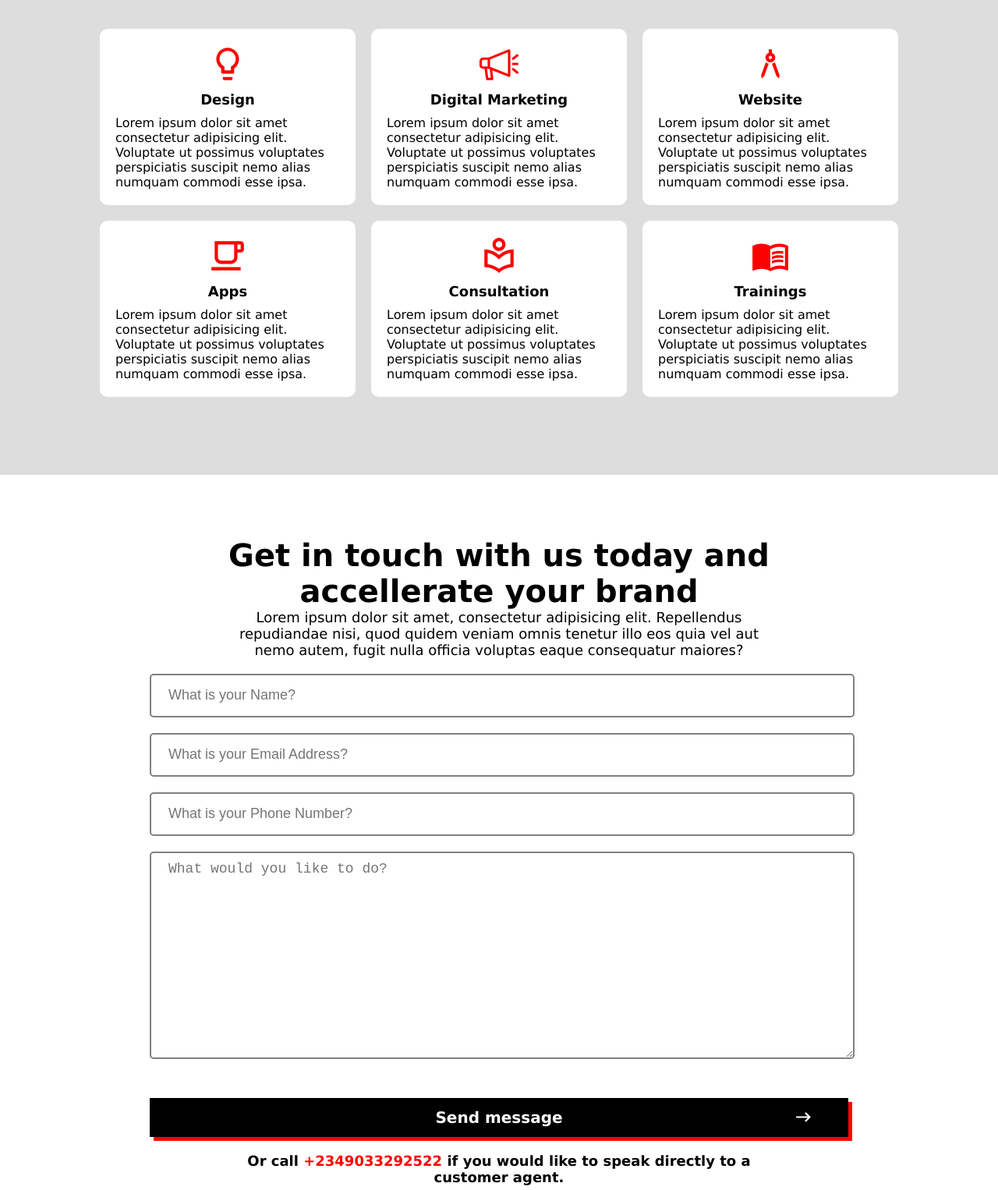
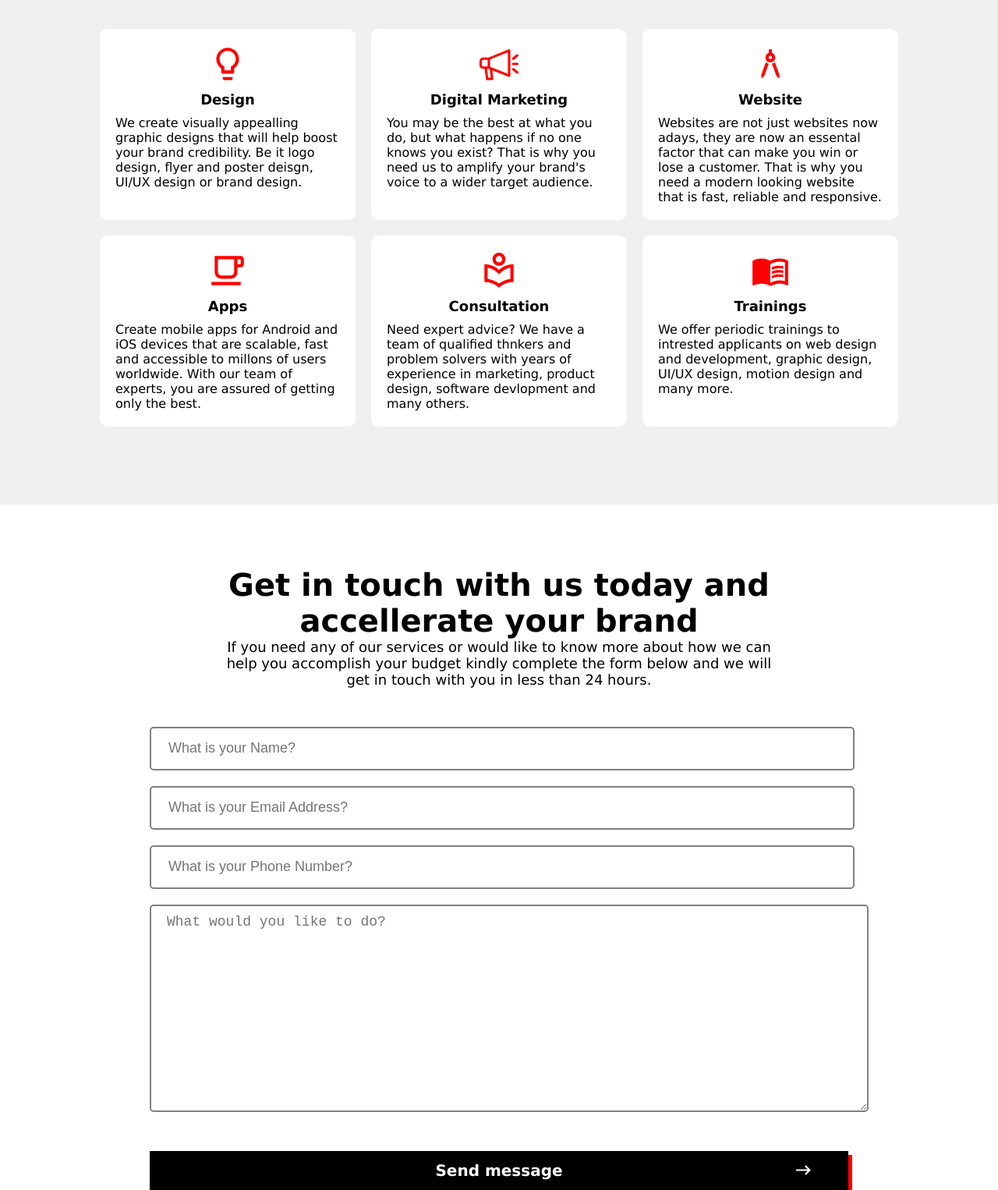
Before and after one commit to bitbender1010/AlphaPointMedia, a plain HTML site: page index.html in a window 1280 px wide. Shown: the part 1274-2800 px from the top of the page at 78% size. Drawn offline with Linux system fonts and the light colour scheme.

Commit message:
update to push

```diff
--- a/index.html
+++ b/index.html
@@ -25,7 +25,7 @@
     <!--banner-content-->
     <div class="banner-content">
         <div class="bc-main">A World Class 360 Digital Agency Helping You <span class="bcm-highlght">Serve Your Customers Better</span></div>
-        <div class="bc-sub">We help you grow your business and brand through website designing, digital marketing, content creation and lots more.</div>
+        <div class="bc-sub">We help you grow your business and brand through website design, digital marketing, content creation and lots more.</div>
         <a class="cta" href="#cta"> <span>Get a free consultation</span> <img src="./images/arrow.svg"/></a>
     </div>
     </div>
@@ -37,14 +37,17 @@
         <div>
             <button class="wwa-text">Who we are</button>
             <div class="wwa-main">We are a full service creative digital agency</div>
-            <div class="wwa-para">AlphaPointMedia is a one stop shop that creates digital solutions to deliver innovative, creative and interactive experiences for brands across the globe.
+            <div class="wwa-para">Alpha Point Media is your one stop agency that creates digital solutions to deliver innovative, creative and interactive experiences for brands across the globe.
                 <br> <br>
-                We are driven by the passion to explore new strategies, innovate, and experiment.</div>
+                We are driven by the passion to explore new strategies, innovations, and experiment beyond industry best practices this is why we are the best for your business and brand.
+
+
+            </div>
         </div>
 
         <!--2-->
         <div class="right-img">
-            <img src="./images/woman.png"/>
+            <img src="./images/woman.jpg"/>
         </div>
     </div>
 
@@ -64,7 +67,9 @@
         <div class="wwd-boxes">
             <img src="./images/lightbulb.svg" class="wwd-center-icon"/>
             <div class="main-wwd">Design</div>
-            <div>Lorem ipsum dolor sit amet consectetur adipisicing elit. Voluptate ut possimus voluptates perspiciatis suscipit nemo alias numquam commodi esse ipsa.</div>
+            <div>
+                We create visually appealling graphic designs that will help boost your brand credibility. Be it logo design, flyer and poster deisgn, UI/UX design or brand design.
+            </div>
 
             <!-- <svg id="keyboard_backspace-black-18dp" class="wwd-arrow" xmlns="http://www.w3.org/2000/svg" width="83.962" height="83.962" viewBox="0 0 83.962 83.962">
                 <path id="Path_1" data-name="Path 1" d="M83.962,0H0V83.962H83.962Z" fill="none"/>
@@ -75,7 +80,9 @@
         <div class="wwd-boxes">
             <img src="./images/megaphone.svg" class="wwd-center-icon"/>
             <div class="main-wwd">Digital Marketing</div>
-            <div>Lorem ipsum dolor sit amet consectetur adipisicing elit. Voluptate ut possimus voluptates perspiciatis suscipit nemo alias numquam commodi esse ipsa.</div>
+            <div>
+                You may be the best at what you do, but what happens if no one knows you exist? That is why you need us to amplify your brand's voice to a wider target audience.
+            </div>
 
             <!-- <svg id="keyboard_backspace-black-18dp" class="wwd-arrow" xmlns="http://www.w3.org/2000/svg" width="83.962" height="83.962" viewBox="0 0 83.962 83.962">
                 <path id="Path_1" data-name="Path 1" d="M83.962,0H0V83.962H83.962Z" fill="none"/>
@@ -86,7 +93,10 @@
         <div class="wwd-boxes">
             <img src="./images/compass.svg" class="wwd-center-icon"/>
             <div class="main-wwd">Website</div>
-            <div>Lorem ipsum dolor sit amet consectetur adipisicing elit. Voluptate ut possimus voluptates perspiciatis suscipit nemo alias numquam commodi esse ipsa.</div>
+            <div>
+                Websites are not just websites now adays, they are now an essental factor that can make you win or lose a customer.
+                That is why you need a modern looking website that is fast, reliable and responsive.
+            </div>
 
             <!-- <svg id="keyboard_backspace-black-18dp" class="wwd-arrow" xmlns="http://www.w3.org/2000/svg" width="83.962" height="83.962" viewBox="0 0 83.962 83.962">
                 <path id="Path_1" data-name="Path 1" d="M83.962,0H0V83.962H83.962Z" fill="none"/>
@@ -100,7 +110,10 @@
             <div class="wwd-boxes">
                 <img src="./images/coffee.svg" class="wwd-center-icon"/>
                 <div class="main-wwd">Apps</div>
-                <div>Lorem ipsum dolor sit amet consectetur adipisicing elit. Voluptate ut possimus voluptates perspiciatis suscipit nemo alias numquam commodi esse ipsa.</div>
+                <div>
+                    Create mobile apps for Android and iOS devices that are scalable, fast and accessible to millons of users worldwide.
+                    With our team of experts, you are assured of getting only the best.
+                </div>
 
                 <!-- <svg id="keyboard_backspace-black-18dp" class="wwd-arrow" xmlns="http://www.w3.org/2000/svg" width="83.962" height="83.962" viewBox="0 0 83.962 83.962">
                     <path id="Path_1" data-name="Path 1" d="M83.962,0H0V83.962H83.962Z" fill="none"/>
@@ -111,7 +124,10 @@
             <div class="wwd-boxes">
                 <img src="./images/xtraa.svg" class="wwd-center-icon"/>
                 <div class="main-wwd">Consultation</div>
-                <div>Lorem ipsum dolor sit amet consectetur adipisicing elit. Voluptate ut possimus voluptates perspiciatis suscipit nemo alias numquam commodi esse ipsa.</div>
+                <div>
+                    Need expert advice? We have a team of qualified thnkers and problem solvers with years of experience in marketing,
+                    product design, software devlopment and many others.
+                </div>
 
                 <!-- <svg id="keyboard_backspace-black-18dp" class="wwd-arrow" xmlns="http://www.w3.org/2000/svg" width="83.962" height="83.962" viewBox="0 0 83.962 83.962">
                     <path id="Path_1" data-name="Path 1" d="M83.962,0H0V83.962H83.962Z" fill="none"/>
@@ -122,7 +138,9 @@
             <div class="wwd-boxes">
                 <img src="./images/book.svg" class="wwd-center-icon"/>
                 <div class="main-wwd">Trainings</div>
-                <div>Lorem ipsum dolor sit amet consectetur adipisicing elit. Voluptate ut possimus voluptates perspiciatis suscipit nemo alias numquam commodi esse ipsa.</div>
+                <div>
+                    We offer periodic trainings to intrested applicants on web design and development, graphic design, UI/UX design, motion design and many more.
+                </div>
 
                 <!-- <svg id="keyboard_backspace-black-18dp" class="wwd-arrow" xmlns="http://www.w3.org/2000/svg" width="83.962" height="83.962" viewBox="0 0 83.962 83.962">
                     <path id="Path_1" data-name="Path 1" d="M83.962,0H0V83.962H83.962Z" fill="none"/>
@@ -136,24 +154,30 @@
     </div>
 
     <!--Get in touch-->
+    <form name="Consultation" method="POST" data-netlify="true">
     <div class="git-container" id="cta">
         <div class="git-main">Get in touch with us today and accellerate your brand</div>
-        <div class="git-sub">Lorem ipsum dolor sit amet, consectetur adipisicing elit. Repellendus repudiandae nisi, quod quidem veniam omnis tenetur illo eos quia vel aut nemo autem, fugit nulla officia voluptas eaque consequatur maiores?</div>
-        <input type="text" placeholder="What is your Name?"/>
-        <input type="text" placeholder="What is your Email Address?"/>
-        <input type="text" placeholder="What is your Phone Number?"/>
-        <textarea placeholder="What would you like to do?"></textarea>
+        <div class="git-sub">
+            If you need any of our services or would like to know more about how we can help you accomplish your budget kindly complete the form below
+            and we will get in touch with you in less than 24 hours.
+        </div>
+
+        <input type="text" placeholder="What is your Name?" name="Name"/>
+        <input type="email" placeholder="What is your Email Address?" name="Email"/>
+        <input type="text" placeholder="What is your Phone Number?" name="Phone Number"/>
+        <textarea placeholder="What would you like to do?" name="Request"></textarea>
 
         <div class="cta"> <span>Send message</span> <img src="./images/arrow.svg"/></div>
         <div class="sub-bottom">Or call <span style="color: red">+2349033292522</span> if you would like to speak directly to a customer agent.</div>
     </div>
+    </form>
 
 
     <!--Footer-->
     <footer class="footer">
         <div class="footer-child">
             <div class="footer-logo"><img src="./images/logo.png"/></div>
-            <div class="one-sub">Lorem ipsum dolor sit amet consectetur adipisicing elit. In quaerat ducimus voluptas nulla voluptatem! Sunt impedit alias accusantium repellat consequuntur.</div>
+            <div class="one-sub">We help you grow your business and brand through website design, digital marketing, content creation and lots more. Give us a call today, lets work together in accelerating your brand. </div>
         </div>
 
         <div class="footer-child">
@@ -176,7 +200,7 @@
             <div class="top-link">Get in touch</div>
             <div>Contact us</div>
             <div>Request a quote</div>
-            <div>info@alphapointmedia@gmail.com</div>
+            <div>alphapointmedia@gmail.com</div>
         </div>
     </footer>
 
--- a/style.css
+++ b/style.css
@@ -9,7 +9,7 @@ a {
 }
 
 .banner-container {
-    background: #dddddd;
+    background: #f0f0f0;
     padding-bottom: 80px;
     padding-top: 10px;
 }
@@ -147,7 +147,8 @@ nav {
 
 .who-we-are .right-img img {
     width: auto;
-    height: 500px;
+    height: 400px;
+    margin: 50px 0px;
 }
 
 .who-we-are .right-img {
@@ -199,7 +200,7 @@ nav {
 }
 
 .wwd-parent, .what-we-do {
-    background-color: #dddddd!important;
+    background-color: #f0f0f0!important;
 }
 
 .wwd-parent {
@@ -225,6 +226,7 @@ nav {
     text-align: center;
     width: 80%;
     margin: 0px auto;
+    margin-bottom: 50px;
 }
 
 .git-container input {
@@ -242,7 +244,7 @@ nav {
     display: block;
     width: 100%;
     height: 250px;
-    text-indent: 20px;
+    padding-left: 20px;
     border: 2px solid gray;
     border-radius: 5px;
     font-size: 18px;
@@ -268,7 +270,7 @@ nav {
     display: grid;
     grid-template-columns: 1.5fr 1fr 1fr 1fr;
     padding: 50px 10vw;
-    background-color: #dddddd;
+    background-color: #f0f0f0;
     font-size: 18px;
     column-gap: 20px;
     color: grey;
```
Also changed, not shown: images/woman.png (deleted), images/woman1.png (added), 2 other files.
